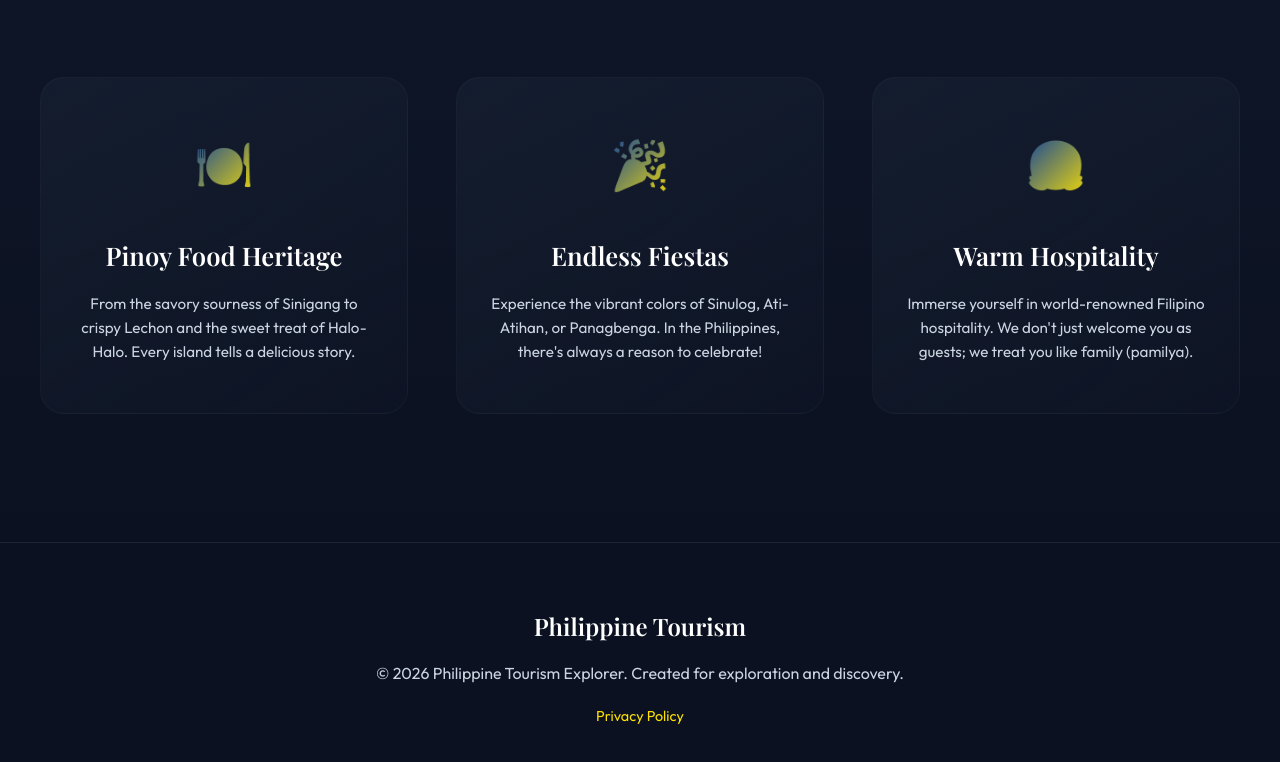
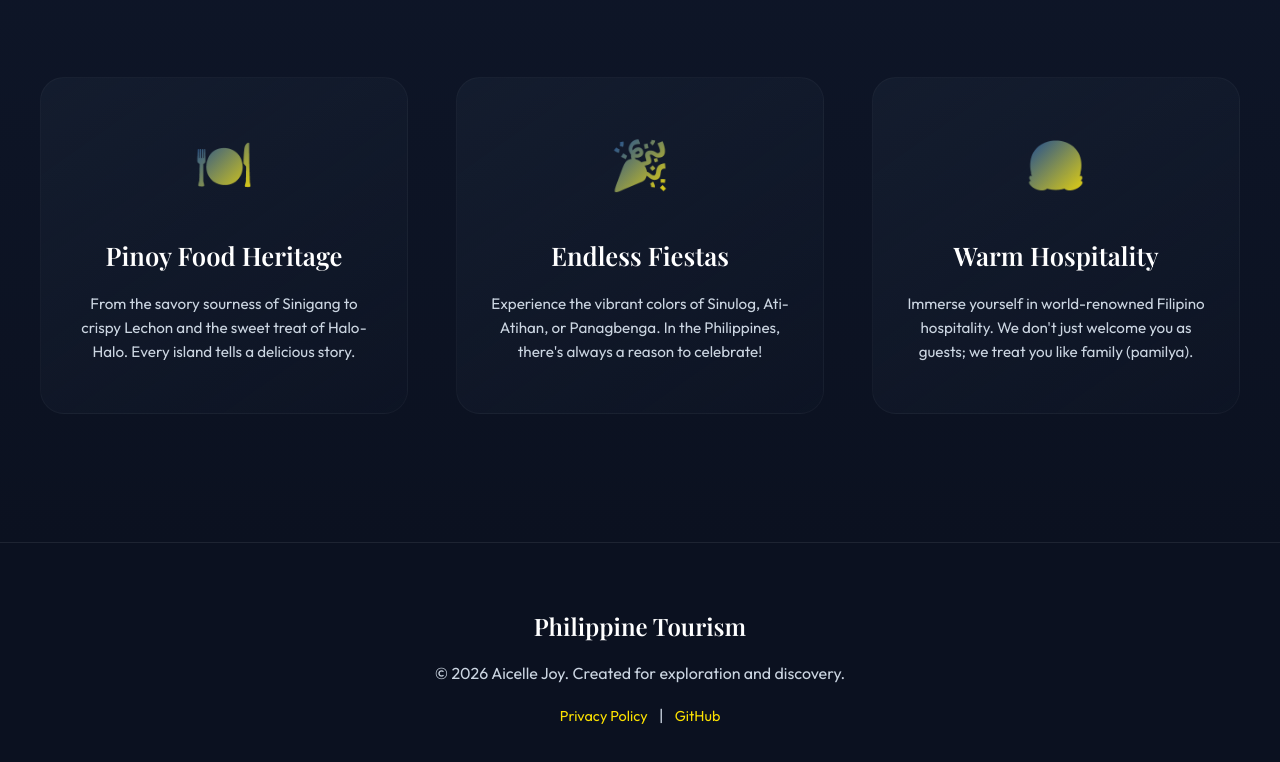
Before and after one commit to aicellejoy-celle/Tourism-in-the-Philippines, a plain HTML site: page v1/tourism/index.html in a window 1280 px wide. Shown: the part 2650-3412 px from the top of the page. Drawn offline with nearby package versions, Linux system fonts and the light colour scheme; a web font is replaced by a local one.

Commit message:
Made a copyright link to my Github Profile

```diff
--- a/v1/tourism/index.html
+++ b/v1/tourism/index.html
@@ -603,8 +603,12 @@
 
     <footer>
         <div class="footer-logo">Philippine Tourism</div>
-        <p>&copy; 2026 Philippine Tourism Explorer. Created for exploration and discovery.</p>
-        <p style="margin-top: 1rem;"><a href="privacy.html" style="color: var(--secondary); text-decoration: none; font-size: 0.9rem; transition: opacity 0.3s;" onmouseover="this.style.opacity='0.8'" onmouseout="this.style.opacity='1'">Privacy Policy</a></p>
+        <p>&copy; 2026 Aicelle Joy. Created for exploration and discovery.</p>
+        <p style="margin-top: 1rem;">
+            <a href="privacy.html" style="color: var(--secondary); text-decoration: none; font-size: 0.9rem; transition: opacity 0.3s;" onmouseover="this.style.opacity='0.8'" onmouseout="this.style.opacity='1'">Privacy Policy</a>
+            <span style="color: var(--text-muted); margin: 0 0.5rem;">|</span>
+            <a href="https://github.com/aicellejoy-celle" target="_blank" rel="noopener noreferrer" style="color: var(--secondary); text-decoration: none; font-size: 0.9rem; transition: opacity 0.3s;" onmouseover="this.style.opacity='0.8'" onmouseout="this.style.opacity='1'">GitHub</a>
+        </p>
     </footer>
 
     <script>
```
Also changed, not shown: v1/tourism/privacy.html (+6 -2 lines).
